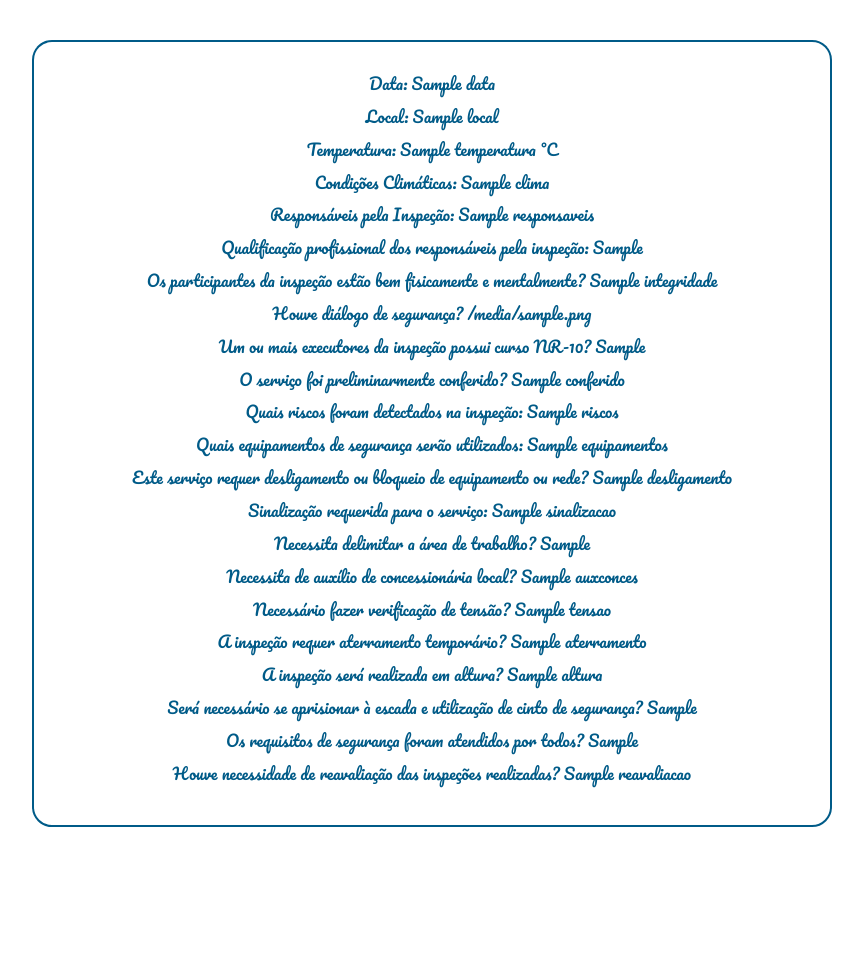
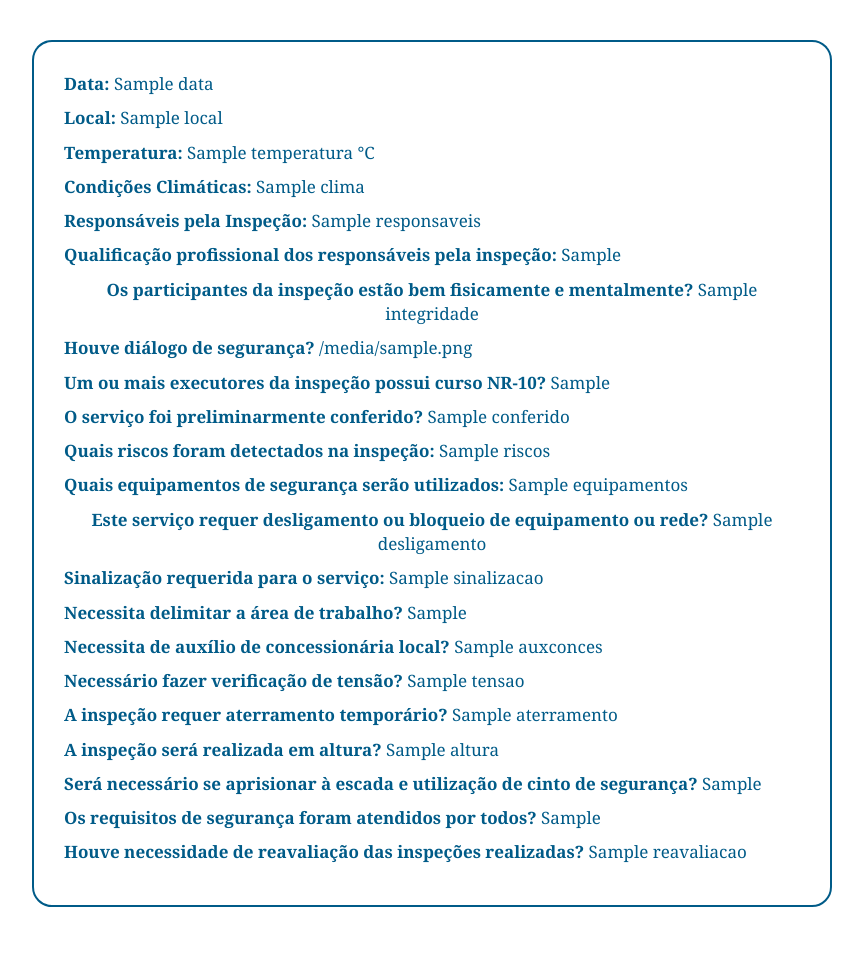
Before and after one commit to fpcoutinho/gerador, a Django app: template relatorio/templates/relatorio/relatorio_visualiza.html in a window 1280 px wide. Shown: the part 208-1175 px from the top of the page, without its empty margins (208-1071 px from the left). Before the commit the page ends 1035 px from the top, so only its background shows below. Run offline with Django 3.2, Linux system fonts and the light colour scheme; the template is opened without the code that fills it: most values are stand-ins (such as "Sample title", 1, 10 or a date in 2020); some libraries are stand-ins or nearby versions.

Commit message:
correção de fontes do programa

```diff
--- a/assets/styles.css
+++ b/assets/styles.css
@@ -54,6 +54,10 @@ img{
     display: block;
 }
 
+.login input, .compromisso-visualiza, .criaCompromisso{
+    font-family: Cambria, Cochin, Georgia, Times, 'Times New Roman', serif;
+}
+
 
 .compromissos{
     width: 100%;
@@ -74,6 +78,7 @@ img{
     display: flex;
     align-items: center;
     justify-content: center;
+    justify-self: center;
 }
 
 .compromisso-visualiza{
@@ -84,11 +89,15 @@ img{
     border: 2px solid #005b88;
     margin: 40px;
     padding: 30px;
+    font-size: 17px;
+}
+.compromisso-visualiza p{
+    display: table;
+    text-justify: auto;
 }
 
 
 h1 a{
-    font-family: Pacifico;
     font-weight: normal;
     font-size: 30px;
     margin: 0;
@@ -96,7 +105,6 @@ h1 a{
 
 
 h2,h3,h4,h5{
-    font-family: Pacifico;
     color: #005b88;
     font-weight: normal;
     margin: 0;
@@ -178,6 +186,8 @@ nav li{
 
 .criaCompromisso input[value="Criar"], .criaCompromisso input[value="Atualizar"]{
     margin-left: 47%;
+    color: #005b88;
+    font-family: Pacifico;
 }
 
 .login input, .login textarea, .login select{
@@ -208,8 +218,9 @@ nav li{
 }
 
 .btn-outline-secondary{
-    background-color: #548daa;
-    color:#fff;
+    background-color: #005b88;
+    color: #f8fcff;
+    border: 1px solid #005b88;
 }
 
 .btn.btn-default.btn-sm{
--- a/relatorio/templates/relatorio/relatorio_visualiza.html
+++ b/relatorio/templates/relatorio/relatorio_visualiza.html
@@ -17,28 +17,28 @@
 
 <div class="compromisso-visualiza-wrapper">
         <div class="compromisso-visualiza">
-                <p>Data: {{ relatorio.data}}</p>
-                <p>Local: {{ relatorio.local }}</p>
-                <p>Temperatura: {{relatorio.temperatura}} °C</p>
-                <p>Condições Climáticas: {{relatorio.clima}} </p>
-                <p>Responsáveis pela Inspeção:  {{ relatorio.responsaveis }}</p>
-                <p>Qualificação profissional dos responsáveis pela inspeção: {{relatorio.Qualificacao_Profissional}}</p>
-                <p>Os participantes da inspeção estão bem fisicamente e mentalmente? {{relatorio.integridade}}</p>
-                <p>Houve diálogo de segurança? {{relatorio.dialogo}}</p>
-                <p>Um ou mais executores da inspeção possui curso NR-10? {{relatorio.curso_nr}}</p>
-                <p>O serviço foi preliminarmente conferido? {{relatorio.conferido}}</p>
-                <p>Quais riscos foram detectados na inspeção: {{relatorio.riscos}}</p>
-                <p>Quais equipamentos de segurança serão utilizados: {{relatorio.equipamentos}}</p>
-                <p>Este serviço requer desligamento ou bloqueio de equipamento ou rede? {{relatorio.desligamento}}</p>
-                <p>Sinalização requerida para o serviço: {{relatorio.sinalizacao}}</p>
-                <p>Necessita delimitar a área de trabalho? {{relatorio.delimitar_area}}</p>
-                <p>Necessita de auxílio de concessionária local? {{relatorio.auxconces}}</p>
-                <p>Necessário fazer verificação de tensão? {{relatorio.tensao}}</p>
-                <p>A inspeção requer aterramento temporário? {{relatorio.aterramento}}</p>
-                <p>A inspeção será realizada em altura? {{relatorio.altura}}</p>
-                <p>Será necessário se aprisionar à escada e utilização de cinto de segurança? {{relatorio.cinto_seg}}</p>
-                <p>Os requisitos de segurança foram atendidos por todos? {{relatorio.requi_seg}}</p>
-                <p>Houve necessidade de reavaliação das inspeções realizadas? {{relatorio.reavaliacao}}</p>
+                <p><b>Data:</b> {{ relatorio.data}}</p>
+                <p><b>Local:</b> {{ relatorio.local }}</p>
+                <p><b>Temperatura:</b> {{relatorio.temperatura}} °C</p>
+                <p><b>Condições Climáticas:</b> {{relatorio.clima}} </p>
+                <p><b>Responsáveis pela Inspeção:</b>  {{ relatorio.responsaveis }}</p>
+                <p><b>Qualificação profissional dos responsáveis pela inspeção:</b> {{relatorio.Qualificacao_Profissional}}</p>
+                <p><b>Os participantes da inspeção estão bem fisicamente e mentalmente?</b> {{relatorio.integridade}}</p>
+                <p><b>Houve diálogo de segurança?</b> {{relatorio.dialogo}}</p>
+                <p><b>Um ou mais executores da inspeção possui curso NR-10?</b> {{relatorio.curso_nr}}</p>
+                <p><b>O serviço foi preliminarmente conferido?</b> {{relatorio.conferido}}</p>
+                <p><b>Quais riscos foram detectados na inspeção:</b> {{relatorio.riscos}}</p>
+                <p><b>Quais equipamentos de segurança serão utilizados:</b> {{relatorio.equipamentos}}</p>
+                <p><b>Este serviço requer desligamento ou bloqueio de equipamento ou rede?</b> {{relatorio.desligamento}}</p>
+                <p><b>Sinalização requerida para o serviço:</b> {{relatorio.sinalizacao}}</p>
+                <p><b>Necessita delimitar a área de trabalho?</b> {{relatorio.delimitar_area}}</p>
+                <p><b>Necessita de auxílio de concessionária local?</b> {{relatorio.auxconces}}</p>
+                <p><b>Necessário fazer verificação de tensão?</b> {{relatorio.tensao}}</p>
+                <p><b>A inspeção requer aterramento temporário?</b> {{relatorio.aterramento}}</p>
+                <p><b>A inspeção será realizada em altura?</b> {{relatorio.altura}}</p>
+                <p><b>Será necessário se aprisionar à escada e utilização de cinto de segurança?</b> {{relatorio.cinto_seg}}</p>
+                <p><b>Os requisitos de segurança foram atendidos por todos?</b> {{relatorio.requi_seg}}</p>
+                <p><b>Houve necessidade de reavaliação das inspeções realizadas?</b> {{relatorio.reavaliacao}}</p>
         </div>
 </div>
 
```
Also changed, not shown: db.sqlite3.
